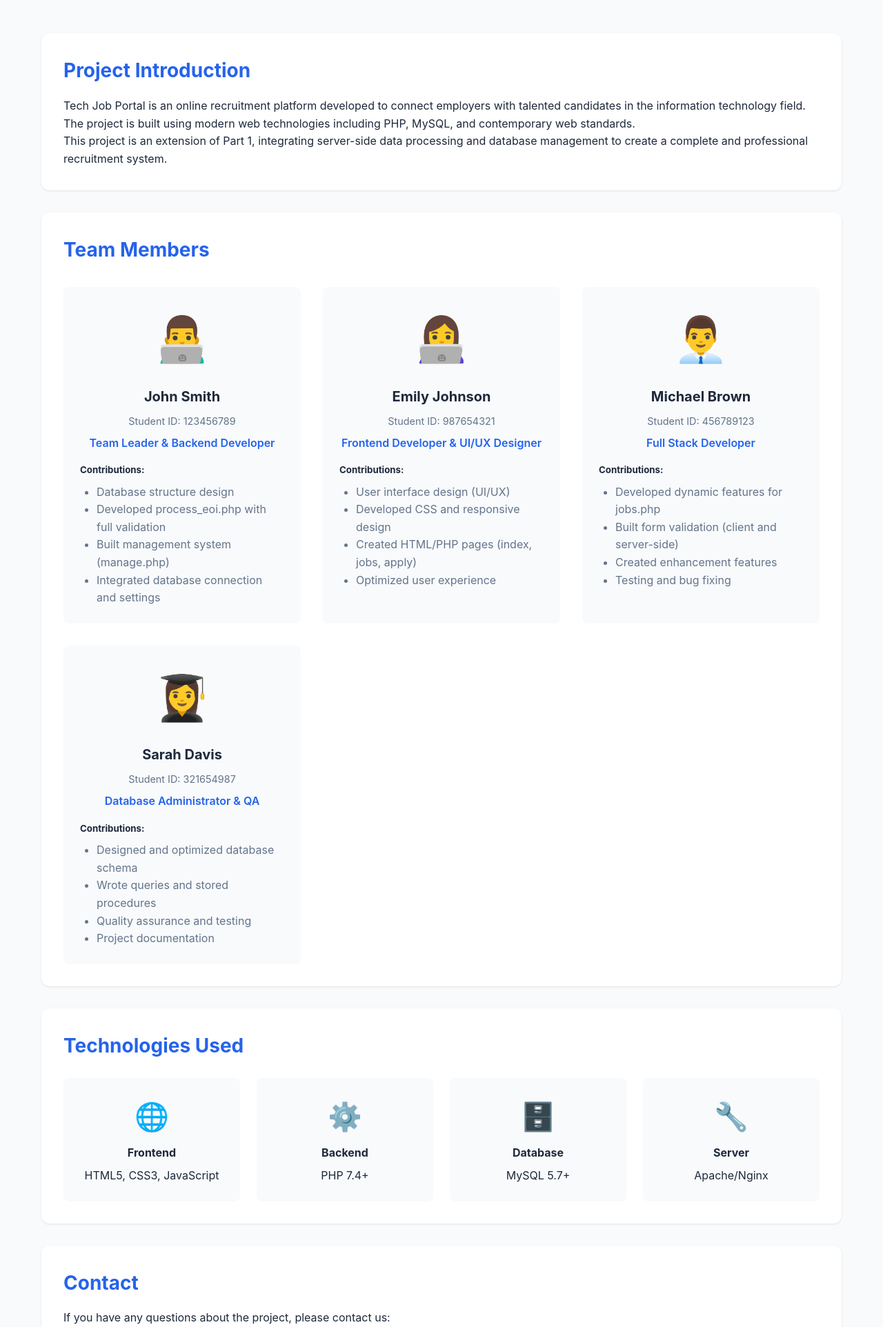
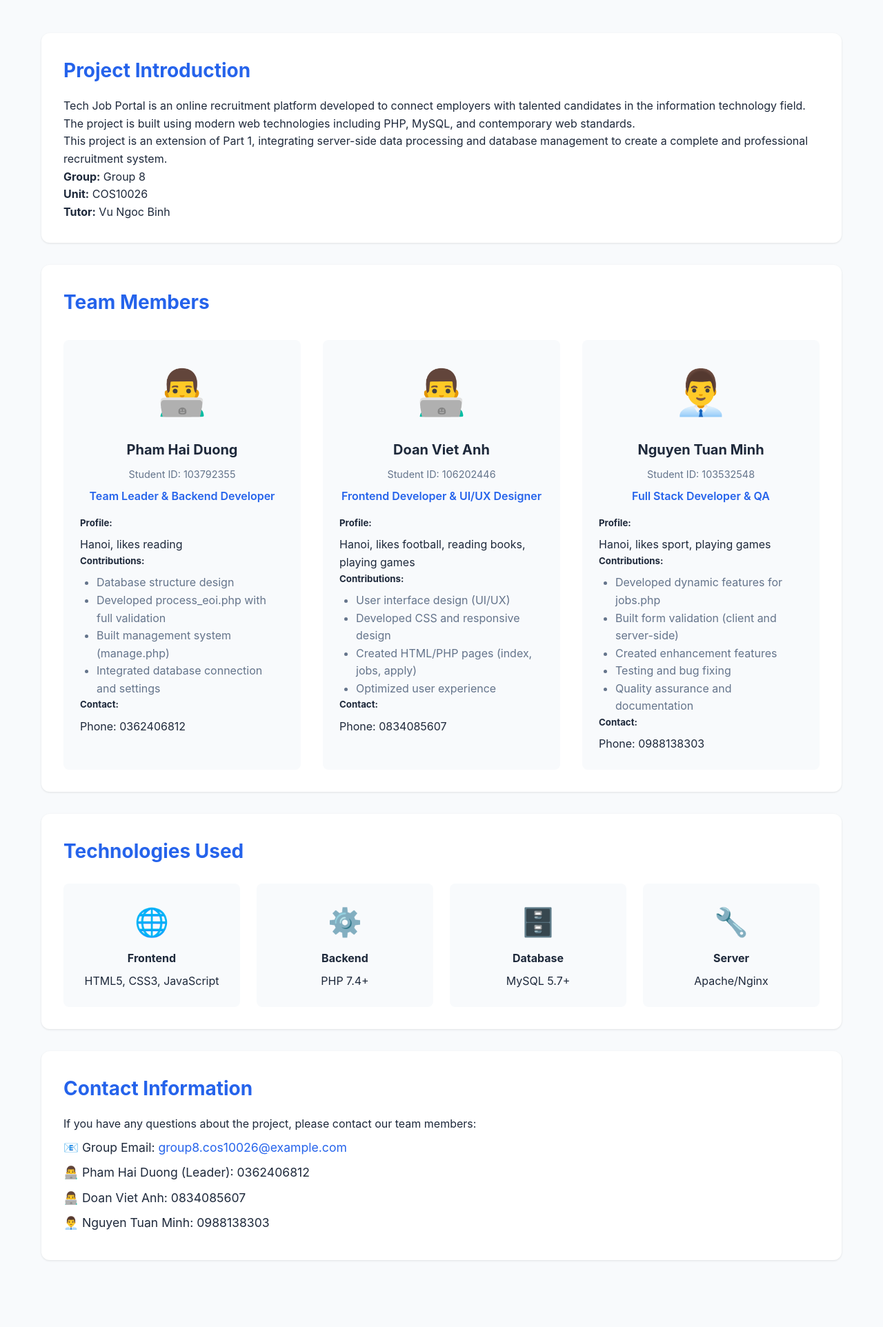
Before and after one commit to 103792355/project-part-2, a PHP site: page /project2/about.php in a window 1280 px wide. Shown: the part 375-2299 px from the top of the page at 69% size. Run offline with PHP 8.4, Linux system fonts and the light colour scheme.

Commit message:
infor add

```diff
--- a/about.php
+++ b/about.php
@@ -22,6 +22,11 @@ include 'nav.inc';
                 This project is an extension of Part 1, integrating server-side data processing and
                 database management to create a complete and professional recruitment system.
             </p>
+            <p>
+                <strong>Group:</strong> Group 8<br>
+                <strong>Unit:</strong> COS10026<br>
+                <strong>Tutor:</strong> Vu Ngoc Binh
+            </p>
         </section>
 
         <section class="team-section">
@@ -30,10 +35,12 @@ include 'nav.inc';
             <div class="team-grid">
                 <div class="team-member">
                     <div class="member-avatar">👨‍💻</div>
-                    <h4>John Smith</h4>
-                    <p class="member-id">Student ID: 123456789</p>
+                    <h4>Pham Hai Duong</h4>
+                    <p class="member-id">Student ID: 103792355</p>
                     <p class="member-role">Team Leader & Backend Developer</p>
                     <div class="member-contributions">
+                        <h5>Profile:</h5>
+                        <p>Hanoi, likes reading</p>
                         <h5>Contributions:</h5>
                         <ul>
                             <li>Database structure design</li>
@@ -41,15 +48,19 @@ include 'nav.inc';
                             <li>Built management system (manage.php)</li>
                             <li>Integrated database connection and settings</li>
                         </ul>
+                        <h5>Contact:</h5>
+                        <p>Phone: 0362406812</p>
                     </div>
                 </div>
 
                 <div class="team-member">
-                    <div class="member-avatar">👩‍💻</div>
-                    <h4>Emily Johnson</h4>
-                    <p class="member-id">Student ID: 987654321</p>
+                    <div class="member-avatar">👨‍💻</div>
+                    <h4>Doan Viet Anh</h4>
+                    <p class="member-id">Student ID: 106202446</p>
                     <p class="member-role">Frontend Developer & UI/UX Designer</p>
                     <div class="member-contributions">
+                        <h5>Profile:</h5>
+                        <p>Hanoi, likes football, reading books, playing games</p>
                         <h5>Contributions:</h5>
                         <ul>
                             <li>User interface design (UI/UX)</li>
@@ -57,38 +68,29 @@ include 'nav.inc';
                             <li>Created HTML/PHP pages (index, jobs, apply)</li>
                             <li>Optimized user experience</li>
                         </ul>
+                        <h5>Contact:</h5>
+                        <p>Phone: 0834085607</p>
                     </div>
                 </div>
 
                 <div class="team-member">
                     <div class="member-avatar">👨‍💼</div>
-                    <h4>Michael Brown</h4>
-                    <p class="member-id">Student ID: 456789123</p>
-                    <p class="member-role">Full Stack Developer</p>
+                    <h4>Nguyen Tuan Minh</h4>
+                    <p class="member-id">Student ID: 103532548</p>
+                    <p class="member-role">Full Stack Developer & QA</p>
                     <div class="member-contributions">
+                        <h5>Profile:</h5>
+                        <p>Hanoi, likes sport, playing games</p>
                         <h5>Contributions:</h5>
                         <ul>
                             <li>Developed dynamic features for jobs.php</li>
                             <li>Built form validation (client and server-side)</li>
                             <li>Created enhancement features</li>
                             <li>Testing and bug fixing</li>
+                            <li>Quality assurance and documentation</li>
                         </ul>
-                    </div>
-                </div>
-
-                <div class="team-member">
-                    <div class="member-avatar">👩‍🎓</div>
-                    <h4>Sarah Davis</h4>
-                    <p class="member-id">Student ID: 321654987</p>
-                    <p class="member-role">Database Administrator & QA</p>
-                    <div class="member-contributions">
-                        <h5>Contributions:</h5>
-                        <ul>
-                            <li>Designed and optimized database schema</li>
-                            <li>Wrote queries and stored procedures</li>
-                            <li>Quality assurance and testing</li>
-                            <li>Project documentation</li>
-                        </ul>
+                        <h5>Contact:</h5>
+                        <p>Phone: 0988138303</p>
                     </div>
                 </div>
             </div>
@@ -121,12 +123,13 @@ include 'nav.inc';
         </section>
 
         <section class="contact-section">
-            <h3>Contact</h3>
-            <p>If you have any questions about the project, please contact us:</p>
+            <h3>Contact Information</h3>
+            <p>If you have any questions about the project, please contact our team members:</p>
             <ul class="contact-info">
-                <li>📧 Email: <a href="mailto:team@techportal.com">team@techportal.com</a></li>
-                <li>🌐 Website: <a href="https://techportal.com">techportal.com</a></li>
-                <li>📱 Phone: +1 (555) 123-4567</li>
+                <li>📧 Group Email: <a href="mailto:group8.cos10026@example.com">group8.cos10026@example.com</a></li>
+                <li>👨‍💻 Pham Hai Duong (Leader): 0362406812</li>
+                <li>👨‍💻 Doan Viet Anh: 0834085607</li>
+                <li>👨‍💼 Nguyen Tuan Minh: 0988138303</li>
             </ul>
         </section>
     </div>
```
